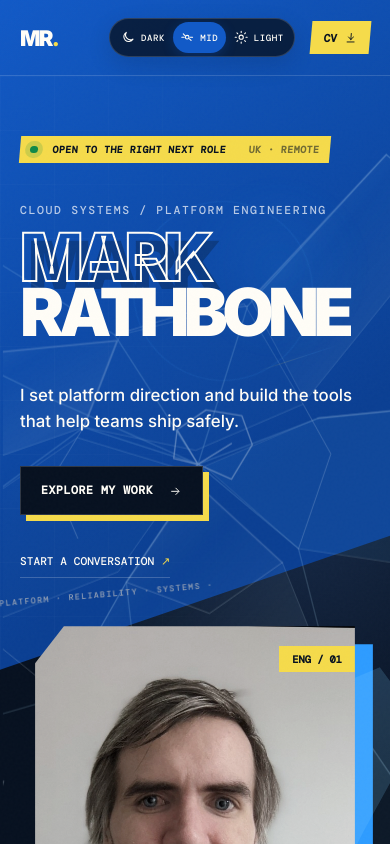
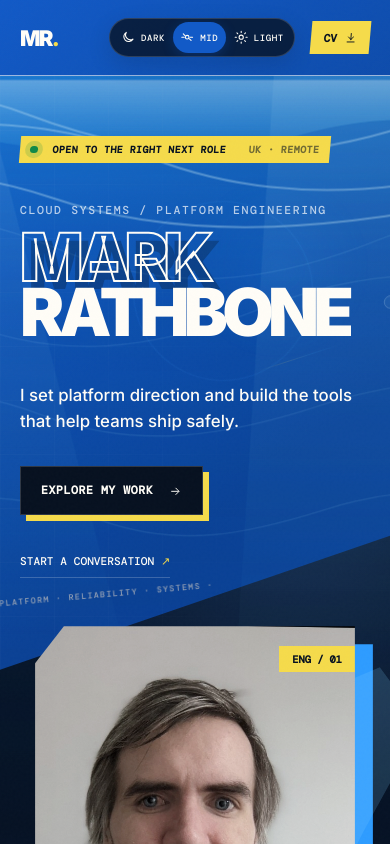
Before and after one commit to MarkRathbone/MarkRathbone.github.io, a React (Vite) app: page / in a window 390 px wide. Shown: the top 844 px of the page. Built offline with nearby package versions, Linux system fonts and the light colour scheme; a web font is replaced by a local one.

Commit message:
feat(theme): replace cobalt glass with underwater scene

```diff
--- a/package.json
+++ b/package.json
@@ -10,11 +10,9 @@
     "npm": ">=12.0.2"
   },
   "scripts": {
-    "predev": "npm run generate:glass",
     "dev": "vite",
     "generate:cv": "node scripts/generate-cv.mjs",
-    "generate:glass": "node scripts/generate-glass.mjs",
-    "build": "npm run generate:cv && npm run generate:glass && vite build",
+    "build": "npm run generate:cv && vite build",
     "preview": "vite preview",
     "check": "node scripts/validate-cv.mjs && npm run build"
   },
--- a/src/App.jsx
+++ b/src/App.jsx
@@ -1,5 +1,5 @@
 import { useEffect, useRef, useState } from "react";
-import Glass from "./Glass";
+import Water from "./Water";
 
 const Arrow = () => <svg viewBox="0 0 24 24" aria-hidden="true"><path d="M5 12h13M13 6l6 6-6 6" /></svg>;
 const Download = () => <svg viewBox="0 0 24 24" aria-hidden="true"><path d="M12 3v12m0 0 5-5m-5 5-5-5M5 20h14" /></svg>;
@@ -185,7 +185,7 @@ function App({ cv }) {
             <i className="ambient-shard ambient-shard-three" />
           </div>
           <div className="hero-theme-art" aria-hidden="true">
-            <Glass />
+            <Water />
             <span className="theme-sun" />
             <svg className="theme-waves" viewBox="0 0 900 260" preserveAspectRatio="none">
               <path d="M-40 55 C115 -25 230 140 390 55 S660 -25 940 55" />
--- a/src/Glass.jsx
+++ /dev/null
@@ -1,38 +0,0 @@
-export default function Glass() {
-  return (
-    <svg className="theme-glass" viewBox="0 0 1440 900" preserveAspectRatio="xMidYMid slice">
-      <defs>
-        <linearGradient id="glass-sheen" x1="0%" y1="0%" x2="100%" y2="100%">
-          <stop offset="0%" stopColor="#f5fcff" stopOpacity=".27" />
-          <stop offset="38%" stopColor="#9edaff" stopOpacity=".04" />
-          <stop offset="70%" stopColor="#d9f4ff" stopOpacity=".14" />
-          <stop offset="100%" stopColor="#64bfff" stopOpacity=".02" />
-        </linearGradient>
-      </defs>
-      <g className="glass-shards">
-        <path className="glass-shard-bright" d="M505 245 650 231 621 306 529 338 465 283Z" />
-        <path d="M653 226 760 199 811 286 718 326 622 306Z" />
-        <path className="glass-shard-bright" d="M766 195 883 70 943 122 813 283Z" />
-        <path d="M824 298 1005 280 955 433 807 411 726 340Z" />
-        <path d="M616 315 712 344 651 431 537 476 508 389Z" />
-        <path className="glass-shard-bright" d="M658 440 717 353 793 423 839 537 730 594 602 539Z" />
-        <path d="M737 602 845 545 951 701 807 805 691 731Z" />
-        <path d="M363 468 502 397 533 483 458 581 334 550Z" />
-        <path d="M273 152 369 78 421 198 340 242Z" />
-        <path d="M1094 150 1240 103 1196 271 1048 301Z" />
-        <path d="M1079 629 1207 580 1285 707 1134 786Z" />
-      </g>
-      <path className="glass-fractures" d="M720 338 648 226 548 164 406 -30M720 338 763 201 883 70 943 122M720 338 825 298 1005 280 1196 229 1470 112M720 338 807 411 839 537 951 701 1150 930M720 338 716 353 658 440 602 539 458 581 294 746 184 930M720 338 621 306 508 389 363 468 95 509 -30 564M720 338 594 282 421 198 273 152 48 103M658 440 691 731 807 805 885 930" />
-      <path className="glass-impact" d="m720 338-21-5 3-25 25-17 31 5 9 25-18 30-29-13Zm0 0-19 21m19-21 29-18m-29 18-18-30" />
-      <path className="glass-ring" d="M648 226 711 207 763 201M811 286 835 329 807 411M793 423 730 467 658 440M621 306 594 350 616 402M533 483 602 539 691 522M951 701 1064 650 1079 629" />
-      <path className="glass-glints" d="M505 245 650 231 621 306M766 195 883 70M824 298 1005 280 955 433M658 440 717 353 793 423M737 602 845 545M273 152 369 78M1094 150 1240 103" />
-      <g className="glass-splinters">
-        <path d="m1013 170 45-68 5 84Z" />
-        <path d="m1012 535 30-65 38 79Z" />
-        <path d="m498 636 54-24-19 66Z" />
-        <path d="m1328 444 48-37-4 66Z" />
-        <path d="m208 343 39-22-8 52Z" />
-      </g>
-    </svg>
-  );
-}
--- /dev/null
+++ b/src/Water.jsx
@@ -0,0 +1,80 @@
+const bubbles = Array.from({ length: 24 }, (_, index) => {
+  const jitter = Math.random();
+  const duration = 14 + Math.random() * 14;
+  return {
+    id: index,
+    x: ((index + jitter) / 24) * 1440,
+    radius: 1.8 + Math.random() * 6.2,
+    duration,
+    delay: -Math.random() * duration,
+    drift: -34 + Math.random() * 68,
+    opacity: .25 + Math.random() * .45,
+    staticY: 60 + Math.random() * 780,
+  };
+});
+
+export default function Water() {
+  return (
+    <svg className="theme-water" viewBox="0 0 1440 900" preserveAspectRatio="xMidYMid slice">
+      <defs>
+        <linearGradient id="water-depth" x1="0" y1="0" x2="0" y2="1">
+          <stop offset="0" stopColor="#39d9ff" stopOpacity=".5" />
+          <stop offset=".22" stopColor="#1388ed" stopOpacity=".22" />
+          <stop offset=".72" stopColor="#073d91" stopOpacity=".08" />
+          <stop offset="1" stopColor="#031936" stopOpacity=".3" />
+        </linearGradient>
+        <linearGradient id="water-ray" x1="0" y1="0" x2="0" y2="1">
+          <stop offset="0" stopColor="#d9fbff" stopOpacity=".34" />
+          <stop offset=".58" stopColor="#6edcff" stopOpacity=".06" />
+          <stop offset="1" stopColor="#4bc8ff" stopOpacity="0" />
+        </linearGradient>
+        <linearGradient id="water-surface" x1="0" y1="0" x2="0" y2="1">
+          <stop offset="0" stopColor="#d9fcff" stopOpacity=".52" />
+          <stop offset="1" stopColor="#33c8ff" stopOpacity=".02" />
+        </linearGradient>
+      </defs>
+
+      <rect className="water-depth" width="1440" height="900" fill="url(#water-depth)" />
+
+      <g className="water-rays">
+        <path d="M105 0h190L510 900H285Z" />
+        <path d="M410 0h125L760 900H585Z" />
+        <path d="M788 0h175l-40 900H730Z" />
+        <path d="M1110 0h120l-34 900H1010Z" />
+      </g>
+
+      <g className="water-surface">
+        <path className="water-surface-fill" d="M-80 0h1600v72c-123-33-220 27-345 5-126-23-224-65-351-29-129 37-250 8-365-15C317 5 165 88-80 51Z" />
+        <path d="M-80 38c116-49 207 28 325 5s228-58 346-13 233 45 350 2 248-26 579 17" />
+        <path d="M-80 72c143-44 250 29 389 0 141-29 258-57 387-5 132 52 253 21 365-5 116-27 261-3 459 34" />
+        <path d="M-80 111c127-36 239 12 353-7 113-19 218-43 339-2 120 41 258 26 391-3 133-28 282-8 517 29" />
+      </g>
+
+      <g className="water-caustics">
+        <path d="M42 142c96-34 171 37 267 3s183-41 284 1 187 30 279-7 189-39 292-3 182 25 278-5" />
+        <path d="M-24 203c88-39 169 30 260 2s178-40 268 1 178 27 270-9 181-36 277-4 190 30 309-8" />
+        <path d="M116 285c80-26 141 18 222 0s158-27 242 5 163 18 242-8 167-29 251 0 165 19 259-8" />
+        <path d="M247 375c63-20 116 14 184-2s131-17 200 8 128 12 195-9 139-22 212 3 133 13 205-7" />
+      </g>
+
+      <g className="water-bubbles">
+        {bubbles.map((bubble) => (
+          <circle
+            className="water-bubble"
+            cx={bubble.x}
+            cy="0"
+            r={bubble.radius}
+            key={bubble.id}
+            style={{
+              "--bubble-delay": `${bubble.delay}s`,
+              "--bubble-drift": `${bubble.drift}px`,
+              "--bubble-duration": `${bubble.duration}s`,
+              "--bubble-opacity": bubble.opacity,
+              "--bubble-static-y": `${bubble.staticY}px`,
+            }}
+          />
+        ))}
+      </g>
+    </svg>
+  );
+}
--- a/src/styles.css
+++ b/src/styles.css
@@ -156,18 +156,17 @@ svg { width: 1.1em; fill: none; stroke: currentColor; stroke-width: 1.8; stroke-
 .ambient-comet { position: absolute; display: block; width: clamp(80px, 12vw, 170px); height: 1px; opacity: .16; background: linear-gradient(90deg, transparent, var(--yellow), var(--blue), transparent); transform: rotate(-18deg); will-change: transform, opacity; }
 .ambient-comet-one { left: 18%; bottom: 19%; animation: ambient-comet 13s ease-in-out infinite; }
 .ambient-comet-two { right: 13%; top: 27%; animation: ambient-comet 16s 3s ease-in-out infinite reverse; }
-.hero-theme-art { position: absolute; inset: 76px 0 0; z-index: -1; overflow: hidden; pointer-events: none; contain: paint; }
-.theme-glass { position: absolute; inset: 0; width: 100%; height: 100%; opacity: .78; animation: glass-drift 20s ease-in-out infinite alternate; }
-.glass-shards path { fill: rgba(188, 230, 255, .08); stroke: rgba(219, 243, 255, .3); stroke-width: 1; vector-effect: non-scaling-stroke; }
-.glass-shards path:nth-child(3n + 2) { fill: rgba(204, 237, 255, .035); }
-.glass-shards path:nth-child(4n) { fill: rgba(86, 186, 255, .14); }
-.glass-shards path.glass-shard-bright { fill: url(#glass-sheen); }
-.glass-fractures, .glass-impact, .glass-ring, .glass-glints { fill: none; vector-effect: non-scaling-stroke; }
-.glass-fractures { stroke: rgba(187, 231, 255, .35); stroke-width: 1.3; }
-.glass-impact { stroke: rgba(240, 250, 255, .62); stroke-width: 1.4; }
-.glass-ring { stroke: rgba(231, 247, 255, .42); stroke-width: 1; }
-.glass-glints { stroke: rgba(244, 252, 255, .76); stroke-width: 2; animation: glass-glint 7s ease-in-out infinite alternate; }
-.glass-splinters path { fill: rgba(194, 232, 255, .24); stroke: rgba(244, 252, 255, .48); stroke-width: 1; }
+.hero-theme-art { position: absolute; inset: 75px 0 0; z-index: -1; overflow: hidden; pointer-events: none; contain: paint; }
+.theme-water { position: absolute; inset: 0; width: 100%; height: 100%; overflow: visible; }
+.water-depth { opacity: .72; }
+.water-rays { opacity: .72; }
+.water-rays path { fill: url(#water-ray); stroke: none; animation: water-ray-pulse 9s ease-in-out infinite alternate; }
+.water-rays path:nth-child(2), .water-rays path:nth-child(4) { animation-delay: -4s; opacity: .65; }
+.water-surface { animation: water-surface-drift 13s ease-in-out infinite alternate; }
+.water-surface-fill { fill: url(#water-surface); stroke: none; }
+.water-surface path:not(.water-surface-fill) { fill: none; stroke: rgba(213, 250, 255, .48); stroke-width: 2; vector-effect: non-scaling-stroke; }
+.water-caustics { fill: none; stroke: rgba(174, 237, 255, .16); stroke-width: 1.2; vector-effect: non-scaling-stroke; animation: water-caustics-drift 18s ease-in-out infinite alternate; }
+.water-bubble { fill: rgba(199, 245, 255, .12); stroke: rgba(217, 250, 255, .5); stroke-width: 1; vector-effect: non-scaling-stroke; opacity: var(--bubble-opacity); transform: translateY(var(--bubble-static-y)); animation: water-bubble-rise var(--bubble-duration) var(--bubble-delay) linear infinite; }
 .theme-sun, .theme-waves, .theme-cut, .arcana-deck { display: none; }
 .skip-link { position: fixed; left: 1rem; top: -5rem; z-index: 100; padding: .75rem 1rem; background: var(--yellow); color: var(--ink); font-weight: 800; }
 .skip-link:focus { top: 1rem; }
@@ -236,7 +235,7 @@ svg { width: 1.1em; fill: none; stroke: currentColor; stroke-width: 1.8; stroke-
 :root[data-theme="mid"] .work-card { background-image: linear-gradient(140deg, transparent 73%, rgba(167, 226, 255, .1) 73.2%, transparent 74%), linear-gradient(25deg, transparent 83%, rgba(167, 226, 255, .06) 83.2%, transparent 84%); }
 :root[data-theme="mid"] .work-card::after { width: 30px; height: 34px; border: 0; background: rgba(178, 229, 255, .65); clip-path: polygon(0 0, 100% 15%, 48% 100%); opacity: .7; }
 
-:root[data-theme="light"] .theme-glass, :root[data-theme="dark"] .theme-glass { display: none; }
+:root[data-theme="light"] .theme-water, :root[data-theme="dark"] .theme-water { display: none; }
 :root[data-theme="light"] .ambient-shard, :root[data-theme="light"] .ambient-ring, :root[data-theme="light"] .ambient-comet, :root[data-theme="light"] .hero-grid { display: none; }
 :root[data-theme="light"] .theme-sun { display: block; position: absolute; right: -7%; top: 2%; width: min(70vw, 880px); aspect-ratio: 1; border-radius: 50%; opacity: .62; background: repeating-conic-gradient(from -8deg, rgba(255, 248, 208, .48) 0deg 7deg, rgba(205, 103, 38, .14) 7deg 15deg, transparent 15deg 22deg); animation: sun-turn 90s linear infinite; }
 :root[data-theme="light"] .theme-sun::before, :root[data-theme="light"] .theme-sun::after { content: ""; position: absolute; border-radius: 50%; }
@@ -469,8 +468,10 @@ body, .manifesto, .career-arc, .work, .experience, .skills, .contact, footer, .w
 @keyframes hero-glow { to { opacity: .11; transform: translate3d(-3vw, 2vh, 0) scale(1.05); } }
 @keyframes ambient-orbit { to { transform: rotate(360deg); } }
 @keyframes ambient-comet { 0%, 100% { opacity: .05; transform: translate3d(-24px, 16px, 0) rotate(-18deg); } 50% { opacity: .22; transform: translate3d(28px, -18px, 0) rotate(-18deg); } }
-@keyframes glass-drift { to { transform: translate3d(12px, -10px, 0); } }
-@keyframes glass-glint { to { opacity: .25; } }
+@keyframes water-surface-drift { to { transform: translate3d(-28px, 8px, 0); } }
+@keyframes water-caustics-drift { to { transform: translate3d(22px, 12px, 0); opacity: .58; } }
+@keyframes water-ray-pulse { to { opacity: .48; } }
+@keyframes water-bubble-rise { from { transform: translate3d(0, 980px, 0); } to { transform: translate3d(var(--bubble-drift), -80px, 0); } }
 @keyframes sun-turn { to { transform: rotate(360deg); } }
 @keyframes wave-drift { to { transform: translate3d(22px, 0, 0); } }
 @keyframes deck-float { to { transform: translate3d(0, -9px, 0); } }
@@ -507,7 +508,7 @@ body, .manifesto, .career-arc, .work, .experience, .skills, .contact, footer, .w
   .hero-grid { inset: 76px 0 40%; }
   .hero h1 { font-size: min(17vw, 4.6rem); line-height: .82; letter-spacing: -.085em; }
   .hero-visual { width: min(82vw, 380px); align-self: center; }
-  .theme-glass { opacity: .5; }
+  .theme-water { opacity: .72; }
   :root[data-theme="light"] .theme-sun { right: -38%; top: 39%; width: 108vw; }
   :root[data-theme="light"] .theme-waves { left: -18%; bottom: 2%; width: 130%; opacity: .45; }
   :root[data-theme="light"] .arcana-deck { right: -9%; top: 40%; width: 42%; }
@@ -570,8 +571,6 @@ body, .manifesto, .career-arc, .work, .experience, .skills, .contact, footer, .w
   .cursor-glow { display: none; }
   .ambient-glow, .ambient-shard, .ambient-ring, .ambient-comet { animation: none; will-change: auto; }
   .hero-theme-art *, .arcana-deck { animation: none !important; will-change: auto; }
-  .theme-glass { display: none; }
-  :root[data-theme="mid"] .hero-theme-art::before { content: ""; position: absolute; inset: 0; background: url("/glass-fracture.png") center / cover no-repeat; opacity: .78; }
   .hero-grid { mask-image: none; opacity: .09; }
   .portrait-frame img { filter: none; }
   .company-logo, .cert-panel { clip-path: none; }
@@ -580,12 +579,6 @@ body, .manifesto, .career-arc, .work, .experience, .skills, .contact, footer, .w
   .orbit { animation: none; }
   .work-card::before { display: none; }
   .work-motif, .skills-motif, .signal-motif::after, .manifesto::before, .manifesto::after, .contact-orbit { animation: none; }
-}
-
-@media (max-width: 720px) {
-  @supports (-moz-appearance: none) {
-    :root[data-theme="mid"] .hero-theme-art::before { opacity: .5; }
-  }
 }
 
 @media (prefers-reduced-motion: reduce) {
```
Also changed, not shown: scripts/generate-glass.mjs (deleted, +0 -33 lines), 2 other files (tests, documents, lock files or other folders).
